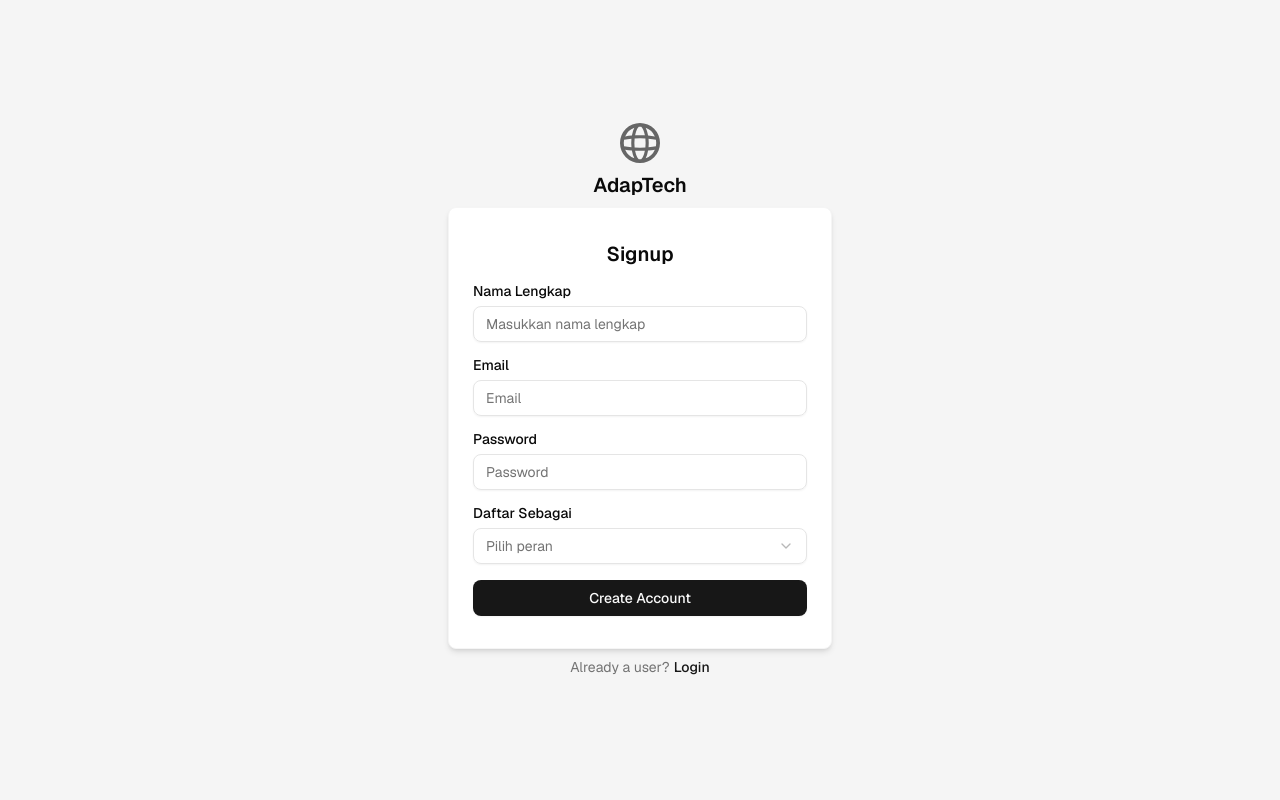
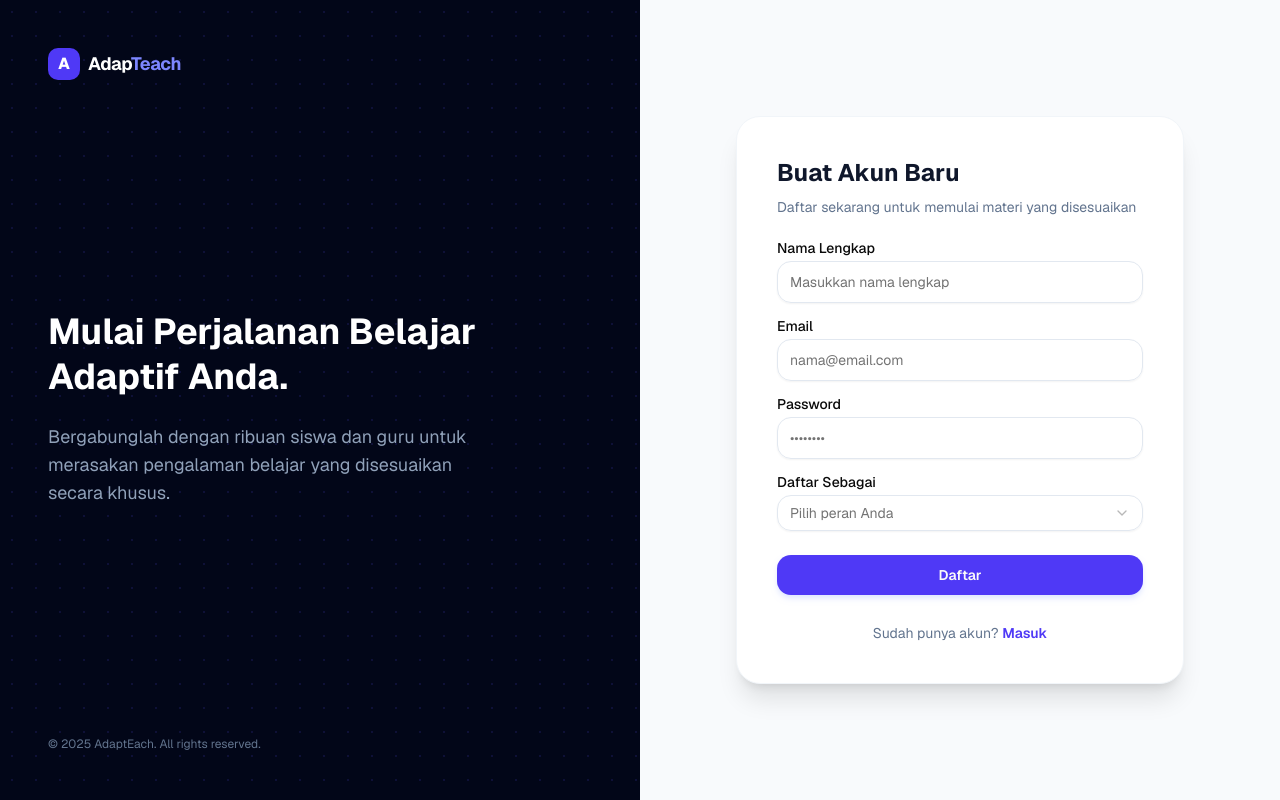
Before and after one commit to MiiiW7/adapteach, a Next.js app: page /register in a window 1280 px wide. Built offline with nearby package versions, Linux system fonts and the light colour scheme.

Commit message:
improve: regis & login

```diff
--- a/app/login/page.jsx
+++ b/app/login/page.jsx
@@ -5,21 +5,10 @@ import { useRouter } from "next/navigation";
 import { Button } from "@/components/ui/button";
 import { Input } from "@/components/ui/input";
 import { Label } from "@/components/ui/label";
+import Link from "next/link";
+import { Loader2 } from "lucide-react";
 
-const Login2 = ({
-  heading = "Login",
-
-  logo = {
-    url: "/",
-    src: "/globe.svg",
-    alt: "logo",
-    title: "AdapTech",
-  },
-
-  buttonText = "Login",
-  signupText = "Need an account?",
-  signupUrl = "/register"
-}) => {
+export default function LoginPage() {
   const router = useRouter();
   const [formData, setFormData] = useState({ email: '', password: '' });
   const [isLoading, setIsLoading] = useState(false);
@@ -42,11 +31,10 @@ const Login2 = ({
       });
       const data = await res.json();
       if (!res.ok) throw new Error(data.error || 'Login gagal');
-      // Simpan token/user ke localStorage jika perlu
+
       if (data.token) localStorage.setItem('token', data.token);
       if (data.user && data.user.role) localStorage.setItem('role', data.user.role);
-      console.log(data)
-      // Redirect ke halaman utama sesuai role
+
       if (data.user && data.user.role === 'STUDENT') {
         router.push('/siswa');
       } else if (data.user && data.user.role === 'TEACHER') {
@@ -62,66 +50,105 @@ const Login2 = ({
   };
 
   return (
-    <section className="bg-muted h-screen">
-      <div className="flex h-full items-center justify-center">
-        <div className="flex flex-col items-center gap-6 lg:justify-start">
-          {/* Logo */}
-          <a href={logo.url}>
-            <img
-              src={logo.src}
-              alt={logo.alt}
-              title={logo.title}
-              className="h-10 dark:invert" />
-          </a>
-          <h1 className="text-xl font-semibold">{logo.title}</h1>
-          <form onSubmit={handleSubmit} className="w-full">
-            <div
-              className="min-w-sm border-muted bg-background flex w-full max-w-sm flex-col items-center gap-y-4 rounded-md border px-6 py-8 shadow-md">
-              {heading && <h1 className="text-xl font-semibold">{heading}</h1>}
+    <div className="min-h-screen grid grid-cols-1 lg:grid-cols-2">
+      {/* Left side: branding/banner (visible on lg screens) */}
+      <div className="hidden lg:flex flex-col justify-between bg-slate-950 p-12 text-white relative overflow-hidden">
+        {/* background patterns */}
+        <div className="absolute inset-0 opacity-15 bg-[radial-gradient(#4f46e5_1px,transparent_1px)] [background-size:24px_24px]"></div>
+
+        <div className="flex items-center gap-2 z-10">
+          <div className="w-8 h-8 rounded-lg bg-indigo-600 flex items-center justify-center text-white font-extrabold text-base">
+            A
+          </div>
+          <span className="text-lg font-bold tracking-tight text-white">
+            Adap<span className="text-indigo-400">Teach</span>
+          </span>
+        </div>
+
+        <div className="space-y-6 z-10 max-w-md">
+          <h2 className="text-4xl font-bold leading-tight">
+            Belajar Lebih Cerdas Dengan AI Adaptif.
+          </h2>
+          <p className="text-slate-400 text-lg">
+            AdaptEach menyesuaikan materi pembelajaran dengan gaya belajar unik setiap siswa secara otomatis.
+          </p>
+        </div>
+
+        <div className="text-xs text-slate-500 z-10">
+          © {new Date().getFullYear()} AdaptEach. All rights reserved.
+        </div>
+      </div>
+
+      {/* Right side: form */}
+      <div className="flex items-center justify-center p-8 bg-slate-50">
+        <div className="w-full max-w-md space-y-8 bg-white p-8 sm:p-10 rounded-3xl border border-slate-100 shadow-xl">
+          <div className="flex flex-col items-center text-center lg:items-start lg:text-left gap-2">
+            {/* Mobile Logo */}
+            <div className="flex lg:hidden items-center gap-2 mb-4">
+              <div className="w-8 h-8 rounded-lg bg-indigo-600 flex items-center justify-center text-white font-extrabold text-base">
+                A
+              </div>
+              <span className="text-lg font-bold tracking-tight text-slate-950">
+                Adap<span className="text-indigo-600">Teach</span>
+              </span>
+            </div>
+            <h1 className="text-2xl font-bold text-slate-900">Masuk ke Akun</h1>
+            <p className="text-sm text-slate-500">Masukkan email dan password untuk mengakses kelas Anda</p>
+          </div>
+
+          <form onSubmit={handleSubmit} className="space-y-5">
             {error && (
-                <div className="w-full p-2 mb-2 text-sm text-red-600 bg-red-50 border border-red-200 rounded-md">{error}</div>
+              <div className="p-3 text-xs font-semibold text-red-600 bg-red-50 border border-red-100 rounded-xl">
+                {error}
+              </div>
             )}
-              <div className="flex w-full flex-col gap-2">
+
+            <div className="space-y-1.5">
               <Label htmlFor="email">Email</Label>
               <Input
                 id="email"
                 name="email"
                 type="email"
-                  placeholder="Email"
-                  className="text-sm"
+                placeholder="nama@email.com"
+                className="text-sm rounded-xl py-5 border-slate-200 focus:border-indigo-500 focus:ring-indigo-500/20"
                 value={formData.email}
                 onChange={handleChange}
                 required
               />
             </div>
-              <div className="flex w-full flex-col gap-2">
+
+            <div className="space-y-1.5">
               <Label htmlFor="password">Password</Label>
               <Input
                 id="password"
                 name="password"
                 type="password"
-                  placeholder="Password"
-                  className="text-sm"
+                placeholder="••••••••"
+                className="text-sm rounded-xl py-5 border-slate-200 focus:border-indigo-500 focus:ring-indigo-500/20"
                 value={formData.password}
                 onChange={handleChange}
                 required
               />
             </div>
-              <Button type="submit" className="w-full" disabled={isLoading}>
-                {isLoading ? 'Logging in...' : buttonText}
+
+            <Button type="submit" className="w-full py-5 rounded-xl bg-indigo-600 hover:bg-indigo-700 font-semibold shadow-md shadow-indigo-100 transition-all duration-200" disabled={isLoading}>
+              {isLoading ? (
+                <>
+                  <Loader2 className="mr-2 h-4 w-4 animate-spin" />
+                  Memproses...
+                </>
+              ) : "Masuk"}
             </Button>
-            </div>
           </form>
-          <div className="text-muted-foreground flex justify-center gap-1 text-sm">
-            <p>{signupText}</p>
-            <a href={signupUrl} className="text-primary font-medium hover:underline">
-              Sign up
-            </a>
+
+          <div className="text-center text-sm text-slate-500 pt-2">
+            Belum punya akun?{" "}
+            <Link href="/register" className="text-indigo-600 font-semibold hover:underline">
+              Daftar Sekarang
+            </Link>
           </div>
         </div>
       </div>
-    </section>
+    </div>
   );
-};
-
-export default Login2;
+}
--- a/app/register/page.jsx
+++ b/app/register/page.jsx
@@ -6,21 +6,10 @@ import { Button } from "@/components/ui/button";
 import { Input } from "@/components/ui/input";
 import { Label } from "@/components/ui/label";
 import { Select, SelectContent, SelectItem, SelectTrigger, SelectValue } from "@/components/ui/select";
+import Link from "next/link";
+import { Loader2 } from "lucide-react";
 
-const Signup2 = ({
-  heading = "Signup",
-
-  logo = {
-    url: "/",
-    src: "/globe.svg",
-    alt: "logo",
-    title: "AdapTech",
-  },
-
-  buttonText = "Create Account",
-  signupText = "Already a user?",
-  signupUrl = "/login"
-}) => {
+export default function RegisterPage() {
   const router = useRouter();
   const [formData, setFormData] = useState({
     name: '',
@@ -62,7 +51,6 @@ const Signup2 = ({
 
       setSuccess('Registrasi berhasil! Mengalihkan ke dashboard...');
 
-      // Auto login: simpan token dan role
       if (data.token) localStorage.setItem('token', data.token);
       if (data.user && data.user.role) localStorage.setItem('role', data.user.role);
 
@@ -82,97 +70,140 @@ const Signup2 = ({
     }
   };
 
+  return (
+    <div className="min-h-screen grid grid-cols-1 lg:grid-cols-2">
+      {/* Left side: branding/banner (visible on lg screens) */}
+      <div className="hidden lg:flex flex-col justify-between bg-slate-950 p-12 text-white relative overflow-hidden">
+        {/* background patterns */}
+        <div className="absolute inset-0 opacity-15 bg-[radial-gradient(#4f46e5_1px,transparent_1px)] [background-size:24px_24px]"></div>
 
-  return (
-    <section className="bg-muted h-screen">
-      <div className="flex h-full items-center justify-center">
-        <div className="flex flex-col items-center gap-2 lg:justify-start">
-          {/* Logo */}
-          <a href={logo.url}>
-            <img
-              src={logo.src}
-              alt={logo.alt}
-              title={logo.title}
-              className="h-10 dark:invert" />
-          </a>
-          <h1 className="text-xl font-semibold">{logo.title}</h1>
-          <form onSubmit={handleSubmit} className="w-full">
-            <div
-              className="min-w-sm border-muted bg-background flex w-full max-w-sm flex-col items-center gap-y-4 rounded-md border px-6 py-8 shadow-md">
-              {heading && <h1 className="text-xl font-semibold">{heading}</h1>}
+        <div className="flex items-center gap-2 z-10">
+          <div className="w-8 h-8 rounded-lg bg-indigo-600 flex items-center justify-center text-white font-extrabold text-base">
+            A
+          </div>
+          <span className="text-lg font-bold tracking-tight text-white">
+            Adap<span className="text-indigo-400">Teach</span>
+          </span>
+        </div>
+
+        <div className="space-y-6 z-10 max-w-md">
+          <h2 className="text-4xl font-bold leading-tight">
+            Mulai Perjalanan Belajar Adaptif Anda.
+          </h2>
+          <p className="text-slate-400 text-lg">
+            Bergabunglah dengan ribuan siswa dan guru untuk merasakan pengalaman belajar yang disesuaikan secara khusus.
+          </p>
+        </div>
+
+        <div className="text-xs text-slate-500 z-10">
+          © {new Date().getFullYear()} AdaptEach. All rights reserved.
+        </div>
+      </div>
+
+      {/* Right side: form */}
+      <div className="flex items-center justify-center p-8 bg-slate-50">
+        <div className="w-full max-w-md space-y-6 bg-white p-8 sm:p-10 rounded-3xl border border-slate-100 shadow-xl">
+          <div className="flex flex-col items-center text-center lg:items-start lg:text-left gap-2">
+            {/* Mobile Logo */}
+            <div className="flex lg:hidden items-center gap-2 mb-4">
+              <div className="w-8 h-8 rounded-lg bg-indigo-600 flex items-center justify-center text-white font-extrabold text-base">
+                A
+              </div>
+              <span className="text-lg font-bold tracking-tight text-slate-950">
+                Adap<span className="text-indigo-600">Teach</span>
+              </span>
+            </div>
+            <h1 className="text-2xl font-bold text-slate-900">Buat Akun Baru</h1>
+            <p className="text-sm text-slate-500">Daftar sekarang untuk memulai materi yang disesuaikan</p>
+          </div>
+
+          <form onSubmit={handleSubmit} className="space-y-4">
             {error && (
-                <div className="w-full p-2 mb-2 text-sm text-red-600 bg-red-50 border border-red-200 rounded-md">{error}</div>
+              <div className="p-3 text-xs font-semibold text-red-600 bg-red-50 border border-red-100 rounded-xl">
+                {error}
+              </div>
             )}
             {success && (
-                <div className="w-full p-2 mb-2 text-sm text-green-600 bg-green-50 border border-green-200 rounded-md">{success}</div>
+              <div className="p-3 text-xs font-semibold text-green-600 bg-green-50 border border-green-100 rounded-xl">
+                {success}
+              </div>
             )}
-              <div className="flex w-full flex-col gap-2">
+
+            <div className="space-y-1.5">
               <Label htmlFor="name">Nama Lengkap</Label>
               <Input
                 id="name"
                 name="name"
                 placeholder="Masukkan nama lengkap"
+                className="text-sm rounded-xl py-5 border-slate-200 focus:border-indigo-500 focus:ring-indigo-500/20"
                 value={formData.name}
                 onChange={handleChange}
                 required
               />
             </div>
-              <div className="flex w-full flex-col gap-2">
+
+            <div className="space-y-1.5">
               <Label htmlFor="email">Email</Label>
               <Input
                 id="email"
                 name="email"
                 type="email"
-                  placeholder="Email"
-                  className="text-sm"
+                placeholder="nama@email.com"
+                className="text-sm rounded-xl py-5 border-slate-200 focus:border-indigo-500 focus:ring-indigo-500/20"
                 value={formData.email}
                 onChange={handleChange}
                 required
               />
             </div>
-              <div className="flex w-full flex-col gap-2">
+
+            <div className="space-y-1.5">
               <Label htmlFor="password">Password</Label>
               <Input
                 id="password"
                 name="password"
                 type="password"
-                  placeholder="Password"
-                  className="text-sm"
+                placeholder="••••••••"
+                className="text-sm rounded-xl py-5 border-slate-200 focus:border-indigo-500 focus:ring-indigo-500/20"
                 value={formData.password}
                 onChange={handleChange}
                 required
               />
             </div>
-              <div className="flex w-full flex-col gap-2">
+
+            <div className="space-y-1.5">
               <Label htmlFor="role">Daftar Sebagai</Label>
               <Select
                 value={formData.role}
                 onValueChange={handleRoleChange}
               >
-                  <SelectTrigger className="w-full">
-                    <SelectValue placeholder="Pilih peran" />
+                <SelectTrigger className="w-full h-10 rounded-xl border-slate-200 focus:border-indigo-500 focus:ring-indigo-500/20">
+                  <SelectValue placeholder="Pilih peran Anda" />
                 </SelectTrigger>
-                  <SelectContent>
-                    <SelectItem value="STUDENT">Siswa</SelectItem>
-                    <SelectItem value="TEACHER">Guru</SelectItem>
+                <SelectContent className="rounded-xl border-slate-100 shadow-md">
+                  <SelectItem value="STUDENT" className="rounded-lg">Siswa</SelectItem>
+                  <SelectItem value="TEACHER" className="rounded-lg">Guru</SelectItem>
                 </SelectContent>
               </Select>
             </div>
-              <Button type="submit" className="w-full" disabled={isLoading}>
-                {isLoading ? 'Mendaftar...' : buttonText}
+
+            <Button type="submit" className="w-full py-5 rounded-xl bg-indigo-600 hover:bg-indigo-700 font-semibold shadow-md shadow-indigo-100 transition-all duration-200 mt-2" disabled={isLoading}>
+              {isLoading ? (
+                <>
+                  <Loader2 className="mr-2 h-4 w-4 animate-spin" />
+                  Mendaftar...
+                </>
+              ) : "Daftar"}
             </Button>
-            </div>
           </form>
-          <div className="text-muted-foreground flex justify-center gap-1 text-sm">
-            <p>{signupText}</p>
-            <a href={signupUrl} className="text-primary font-medium hover:underline">
-              Login
-            </a>
+
+          <div className="text-center text-sm text-slate-500 pt-1">
+            Sudah punya akun?{" "}
+            <Link href="/login" className="text-indigo-600 font-semibold hover:underline">
+              Masuk
+            </Link>
           </div>
         </div>
       </div>
-    </section>
+    </div>
   );
-};
-
-export default Signup2;
+}
```
Lines whose indentation alone changed are shown as unchanged.
